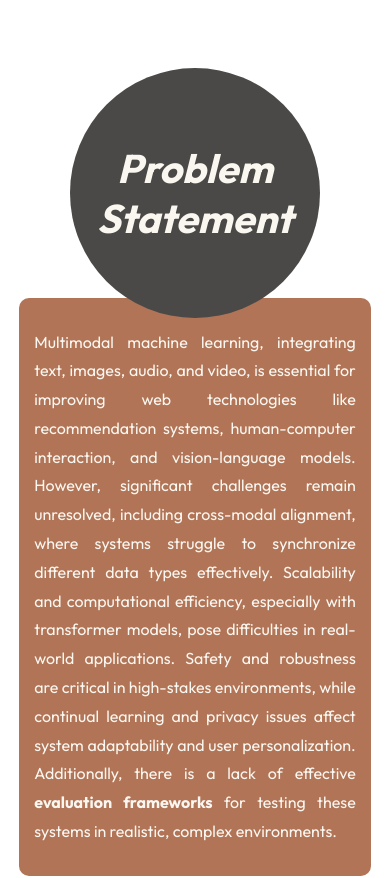
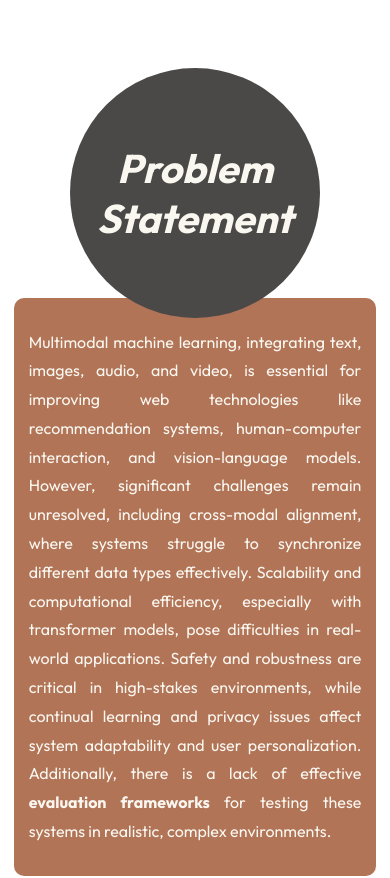
Before and after one commit to mepripri/MultimodalSurvey, a React (Create React App) app: page / in a window 390 px wide. Shown: the part 1039-1917 px from the top of the page. Built offline with nearby package versions, Linux system fonts and the light colour scheme.

Commit message:
second commit 2

```diff
--- a/src/components/ProbStmt/ProbStmt.css
+++ b/src/components/ProbStmt/ProbStmt.css
@@ -56,7 +56,7 @@
   }
 
   .probstmt .circle-p {
-    width: 95%;
+    width: 98%;
     background-color: #b17457;
     border-radius: 10px;
     text-align: justify;
```
